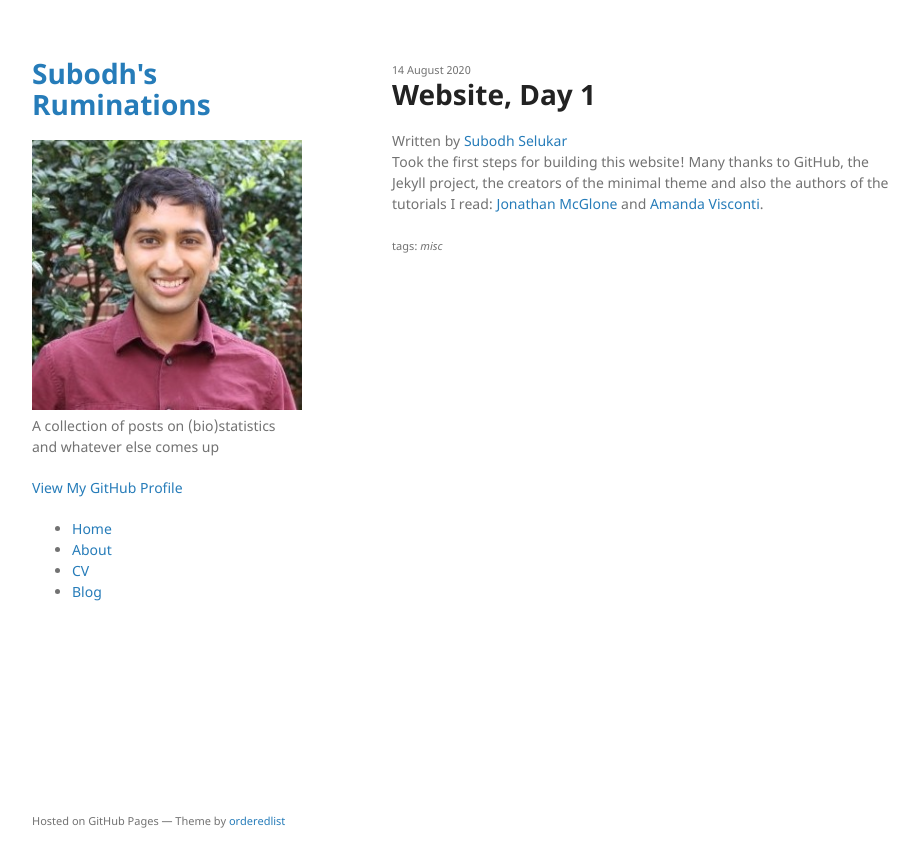
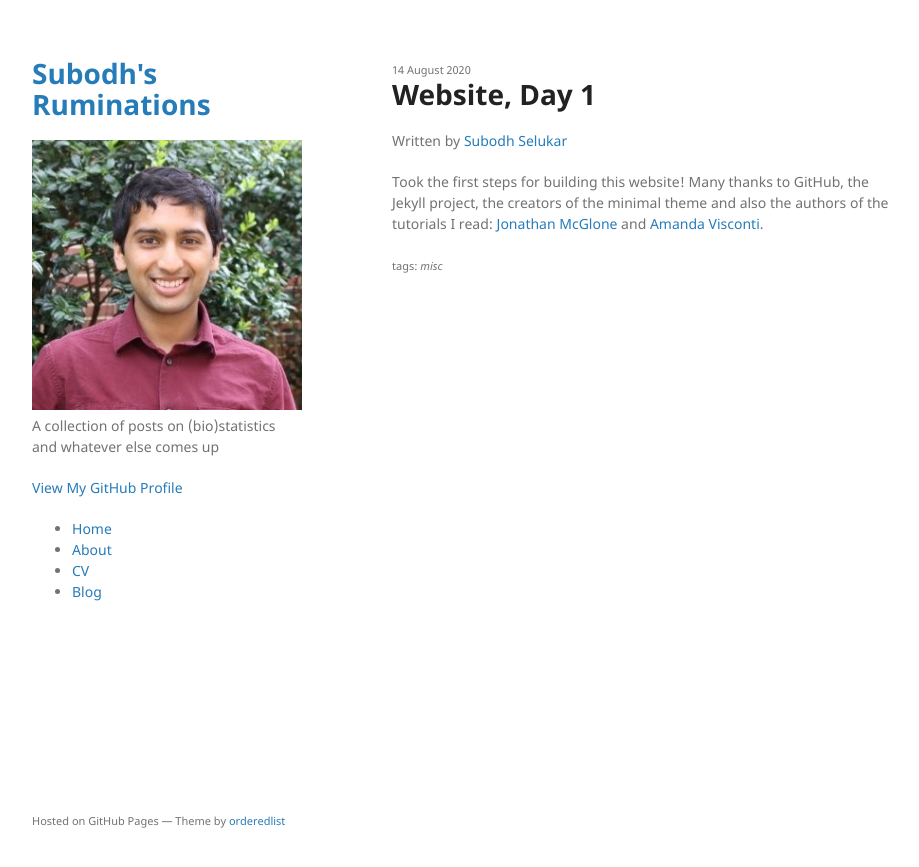
Before and after one commit to srselukar/srselukar.github.io, a Jekyll site: the page built from _posts/2020-08-14-website-launch.md, in a window 1280 px wide. Shown: the top 867 px of the page, without its empty margins (178-1097 px from the left). Built offline with Jekyll 4.4.1, drawn with Linux system fonts in a browser that asks for light colours.

Commit message:
Update post.html

```diff
--- a/_layouts/post.html
+++ b/_layouts/post.html
@@ -10,10 +10,10 @@ layout: default
 
 <!-- Output author details if some exist. -->
 {% if author %}
-    <span>
+    <p class="view">
         <!-- Personal Info. -->
         Written by <a href="{{ author.web }}">{{ author.name }}</a>
-    </span>
+    </p>
 {% endif %}
 
 {{content}}
```
